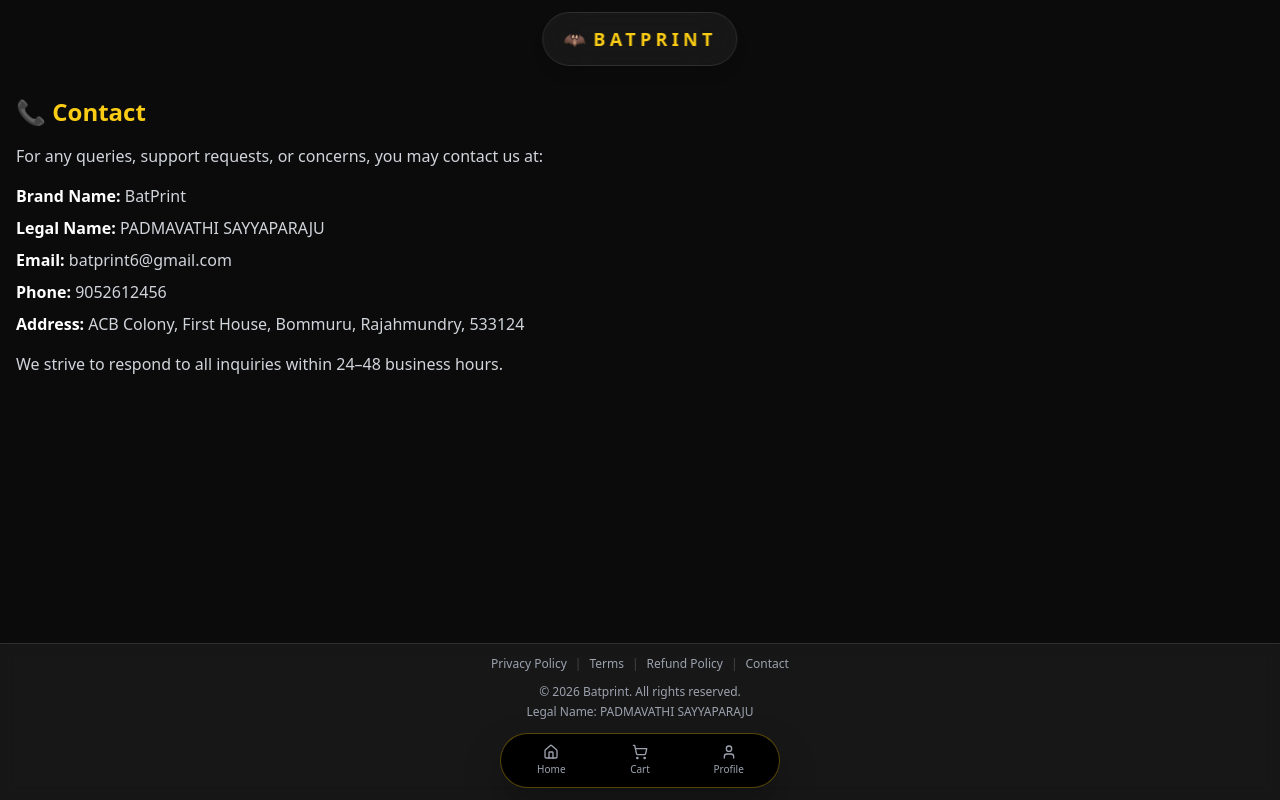
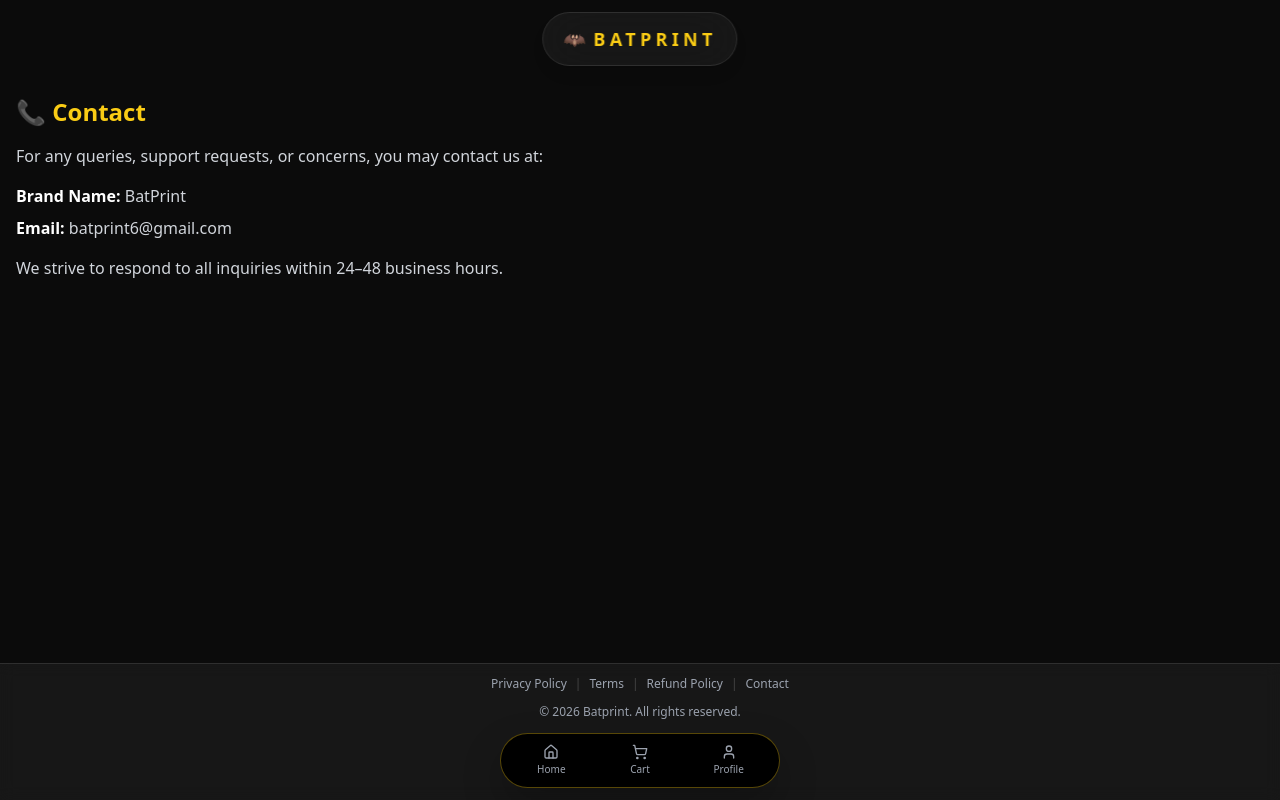
Before and after one commit to abhinavvarma14/demo, a React (Vite) app in the folder frontend/: page /contact in a window 1280 px wide. Built offline with nearby package versions, Linux system fonts and the light colour scheme.

Commit message:
helllojijij

```diff
--- a/frontend/index.html
+++ b/frontend/index.html
@@ -9,7 +9,7 @@
 
     <meta
       name="description"
-      content="BatPrint offers fast and easy online printing services for documents, custom prints, workbooks, books, and campus-related printing needs."
+      content="BatPrint offers premium online printing services in India"
     />
 
     <meta
@@ -24,7 +24,7 @@
     <meta property="og:title" content="BatPrint – Online Printing Services" />
     <meta
       property="og:description"
-      content="BatPrint offers fast and easy online printing services for documents, custom prints, workbooks, books, and campus-related printing needs."
+      content="BatPrint offers premium online printing services in India"
     />
     <meta property="og:type" content="website" />
     <meta property="og:image" content="/batman.jpeg" />
@@ -33,9 +33,18 @@
     <meta name="twitter:title" content="BatPrint – Online Printing Services" />
     <meta
       name="twitter:description"
-      content="BatPrint offers fast and easy online printing services for documents, custom prints, workbooks, books, and campus-related printing needs."
+      content="BatPrint offers premium online printing services in India"
     />
     <meta name="twitter:image" content="/batman.jpeg" />
+
+    <script type="application/ld+json">
+      {
+        "@context": "https://schema.org",
+        "@type": "WebSite",
+        "name": "BatPrint",
+        "url": "https://batprint.vercel.app"
+      }
+    </script>
   </head>
   <body>
     <div id="root"></div>
--- /dev/null
+++ b/frontend/public/google10b94306216a9f09.html
@@ -0,0 +1 @@
+google-site-verification: google10b94306216a9f09.html
--- a/frontend/src/components/Footer.jsx
+++ b/frontend/src/components/Footer.jsx
@@ -24,7 +24,6 @@
 
         <div className="mt-3 space-y-1">
           <p>© 2026 Batprint. All rights reserved.</p>
-          <p>Legal Name: PADMAVATHI SAYYAPARAJU</p>
         </div>
       </div>
     </footer>
--- a/frontend/src/pages/Contact.jsx
+++ b/frontend/src/pages/Contact.jsx
@@ -16,19 +16,8 @@
             BatPrint
           </p>
           <p>
-            <span className="font-semibold text-white">Legal Name:</span>{" "}
-            PADMAVATHI SAYYAPARAJU
-          </p>
-          <p>
             <span className="font-semibold text-white">Email:</span>{" "}
             batprint6@gmail.com
-          </p>
-          <p>
-            <span className="font-semibold text-white">Phone:</span> 9052612456
-          </p>
-          <p>
-            <span className="font-semibold text-white">Address:</span> ACB
-            Colony, First House, Bommuru, Rajahmundry, 533124
           </p>
         </div>
 
--- a/frontend/src/pages/PrivacyPolicy.jsx
+++ b/frontend/src/pages/PrivacyPolicy.jsx
@@ -39,10 +39,6 @@
         <p>
           <span className="font-semibold text-white">Brand Name:</span> BatPrint
         </p>
-        <p>
-          <span className="font-semibold text-white">Legal Name:</span>{" "}
-          PADMAVATHI SAYYAPARAJU
-        </p>
       </div>
     </div>
   )
--- a/frontend/src/pages/Terms.jsx
+++ b/frontend/src/pages/Terms.jsx
@@ -43,10 +43,6 @@
         <p>
           <span className="font-semibold text-white">Brand Name:</span> BatPrint
         </p>
-        <p>
-          <span className="font-semibold text-white">Legal Name:</span>{" "}
-          PADMAVATHI SAYYAPARAJU
-        </p>
       </div>
     </div>
   )
```
